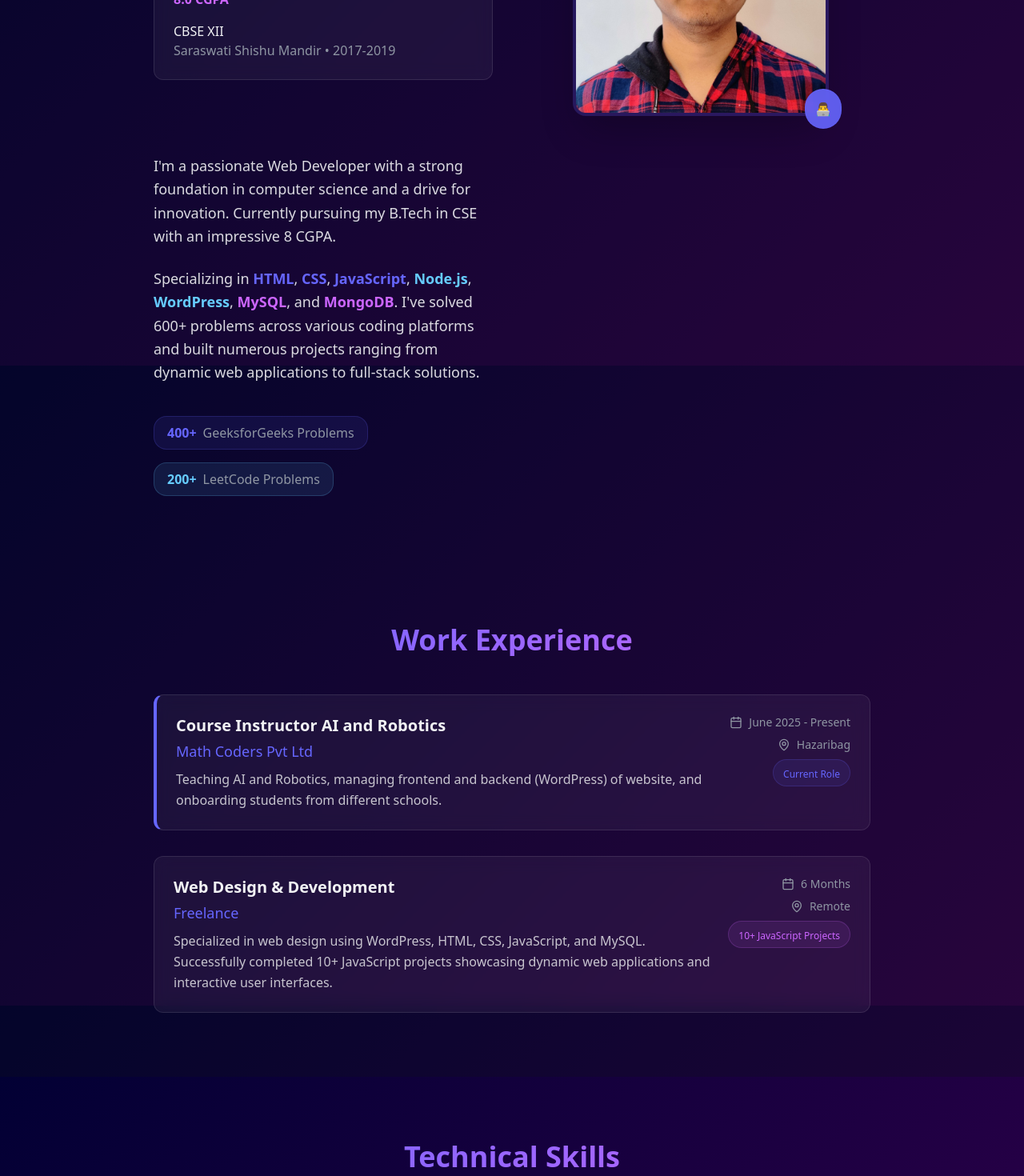
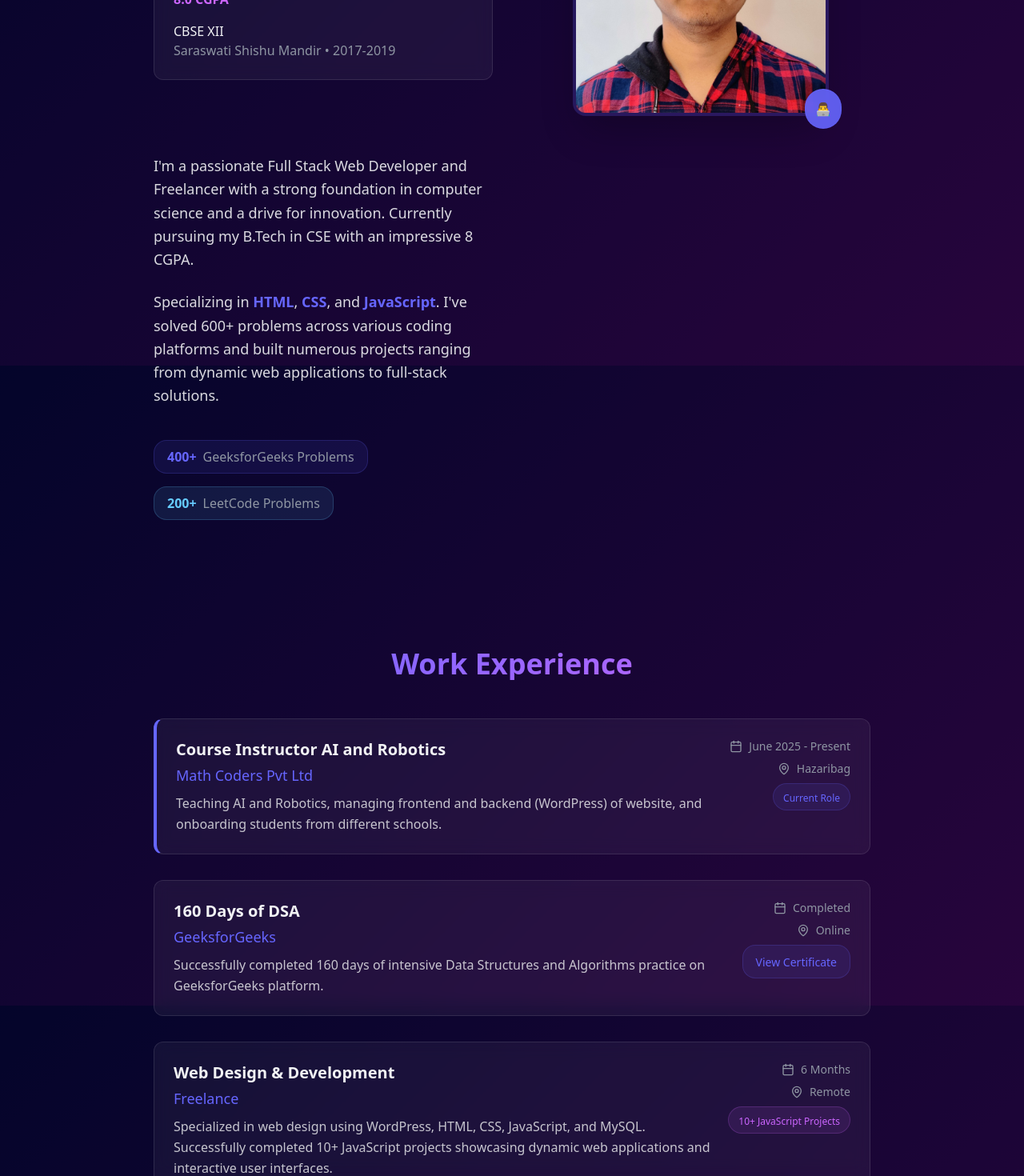
Before and after one commit to KKG-213/koushik-codes-learns, a React (Vite) app: page / in a window 1280 px wide. Shown: the part 1143-2613 px from the top of the page at 80% size. Built offline with nearby package versions, Linux system fonts and the light colour scheme.

Commit message:
Update About and Experience sections
Update About section to reflect "Full Stack Web Developer and Freelancer" and highlight HTML, CSS, and JavaScript skills. Add a new entry to the Work Experience section for "160 Days of DSA" from GeeksforGeeks, including a link to view the certificate.

```diff
--- a/src/components/portfolio/AboutSection.tsx
+++ b/src/components/portfolio/AboutSection.tsx
@@ -25,12 +25,12 @@ const AboutSection = () => {
 
           <div className="order-1 md:order-2 space-y-6">
             <p className="text-lg text-foreground/90 leading-relaxed">
-              I'm a passionate Web Developer with a strong foundation in computer science and a
+              I'm a passionate Full Stack Web Developer and Freelancer with a strong foundation in computer science and a
               drive for innovation. Currently pursuing my B.Tech in CSE with an impressive 8 CGPA.
             </p>
 
             <p className="text-lg text-foreground/90 leading-relaxed">
-              Specializing in <span className="text-primary font-semibold">HTML</span>, <span className="text-primary font-semibold">CSS</span>, <span className="text-primary font-semibold">JavaScript</span>, <span className="text-secondary font-semibold">Node.js</span>, <span className="text-secondary font-semibold">WordPress</span>, <span className="text-accent font-semibold">MySQL</span>, and <span className="text-accent font-semibold">MongoDB</span>. I've solved
+              Specializing in <span className="text-primary font-semibold">HTML</span>, <span className="text-primary font-semibold">CSS</span>, and <span className="text-primary font-semibold">JavaScript</span>. I've solved
               600+ problems across various coding platforms and built numerous projects ranging
               from dynamic web applications to full-stack solutions.
             </p>
--- a/src/components/portfolio/ExperienceSection.tsx
+++ b/src/components/portfolio/ExperienceSection.tsx
@@ -9,6 +9,15 @@ const ExperienceSection = () => {
       period: "June 2025 - Present",
       description: "Teaching AI and Robotics, managing frontend and backend (WordPress) of website, and onboarding students from different schools.",
       type: "current"
+    },
+    {
+      title: "160 Days of DSA",
+      company: "GeeksforGeeks",
+      location: "Online",
+      period: "Completed",
+      description: "Successfully completed 160 days of intensive Data Structures and Algorithms practice on GeeksforGeeks platform.",
+      type: "achievement",
+      link: "https://drive.google.com/file/d/1JQINWOuNGqeVRl4J4WiiJgR3zd9uZDEv/view?usp=drive_link"
     },
     {
       title: "Web Design & Development",
@@ -68,6 +77,16 @@ const ExperienceSection = () => {
                       <span className="text-xs font-medium text-accent">{exp.highlight}</span>
                     </div>
                   )}
+                  {exp.link && (
+                    <a
+                      href={exp.link}
+                      target="_blank"
+                      rel="noopener noreferrer"
+                      className="inline-block px-4 py-2 bg-primary/10 border border-primary/20 rounded-lg hover:bg-primary/20 transition-colors"
+                    >
+                      <span className="text-sm font-medium text-primary">View Certificate</span>
+                    </a>
+                  )}
                 </div>
               </div>
             </div>
```
